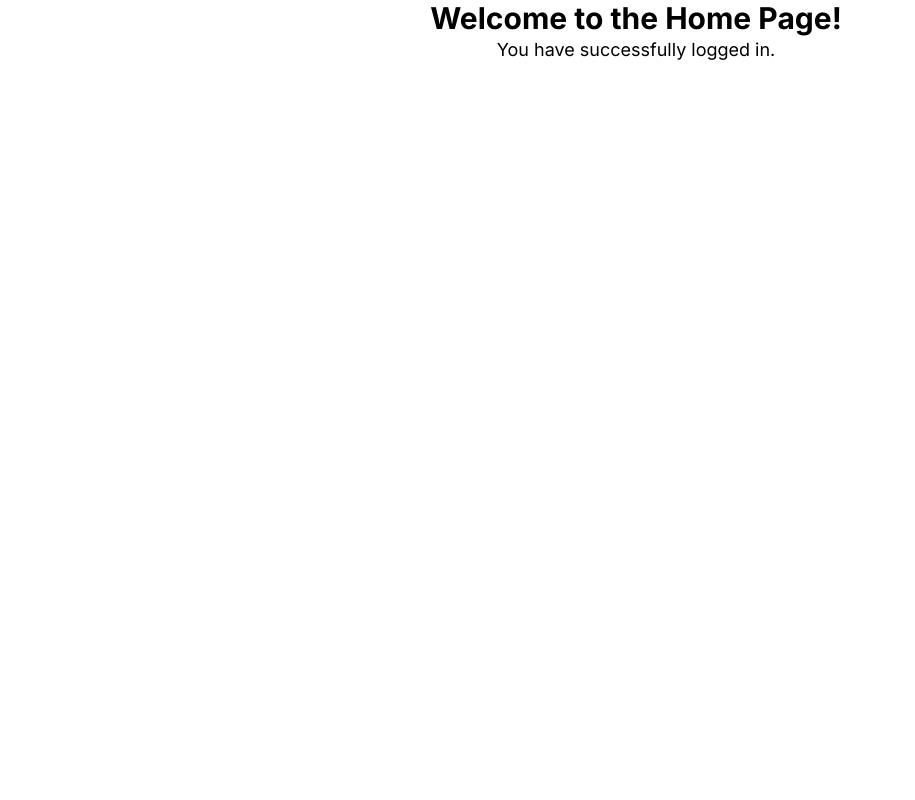
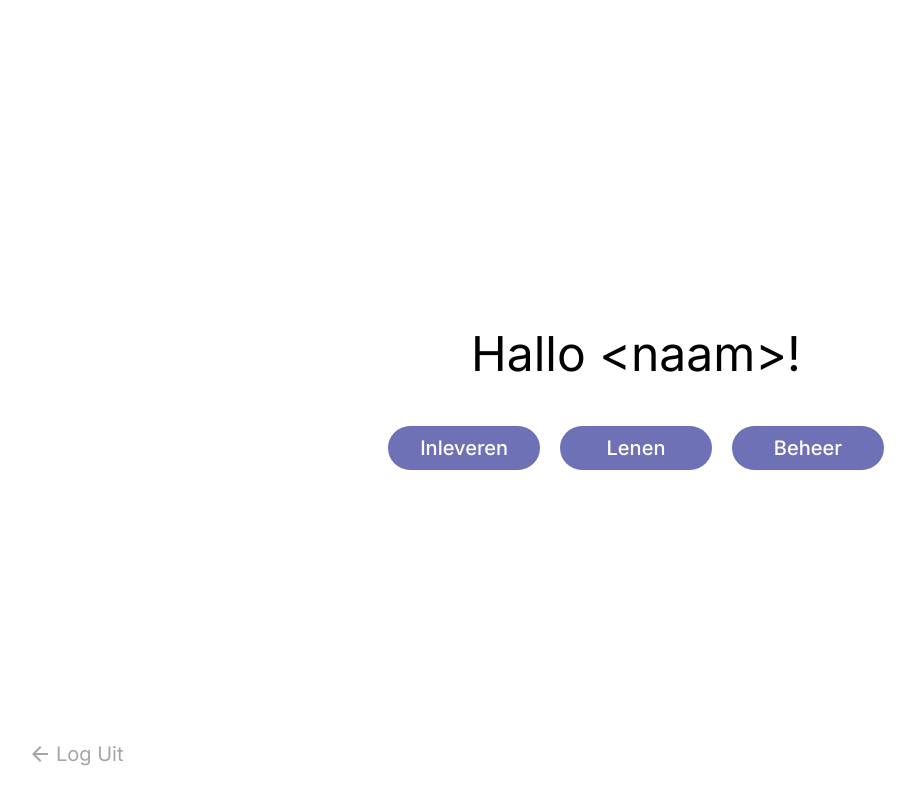
Before and after one commit to Sintayu-de-Kuiper/inventory-management-system, a Next.js app: page /home in a window 1280 px wide. Shown: the whole page, without its empty margins (4-919 px from the left). Built offline with nearby package versions, Linux system fonts and the light colour scheme.

Commit message:
Create home page

```diff
--- a/src/app/home/page.tsx
+++ b/src/app/home/page.tsx
@@ -1,15 +1,25 @@
-import Head from "next/head";
+import Link from "next/link";
+import Button from "@/components/Button";
+import BackButton from "@/components/BackButton";
 
 export default function main() {
   return (
-    <div>
-      <Head>
-        <title>Home Page</title>
-      </Head>
-      <main className="flex min-h-screen flex-col items-center bg-gradient-to-b from-gray-200 to-gray-100">
-        <h1 className="text-3xl font-bold">Welcome to the Home Page!</h1>
-        <p className="text-lg">You have successfully logged in.</p>
-      </main>
-    </div>
+    <main className="relative flex min-h-screen flex-col items-center justify-center">
+      <h1 className="text-5xl">Hallo &lt;naam&gt;!</h1>
+      <div className={"mt-12 grid grid-cols-3 gap-5"}>
+        <Button>
+          <Link href={"/return"}>Inleveren</Link>
+        </Button>
+        <Button>
+          <Link href={"/lend"}>Lenen</Link>
+        </Button>
+        <Button>
+          <Link href={"/admin"}>Beheer</Link>
+        </Button>
+      </div>
+      <BackButton>
+        <Link href={"/"}>Log Uit</Link>
+      </BackButton>
+    </main>
   );
 }
```
